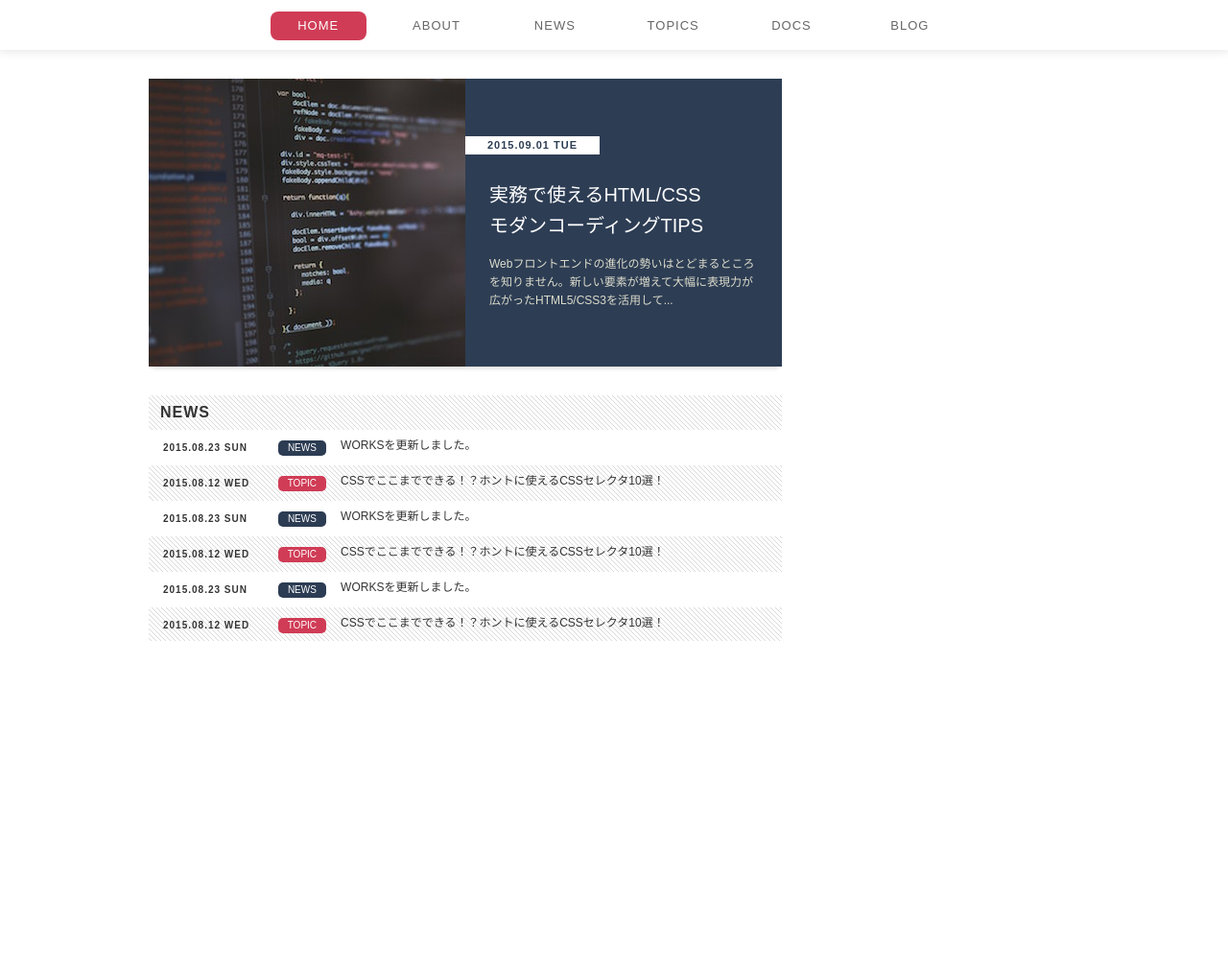
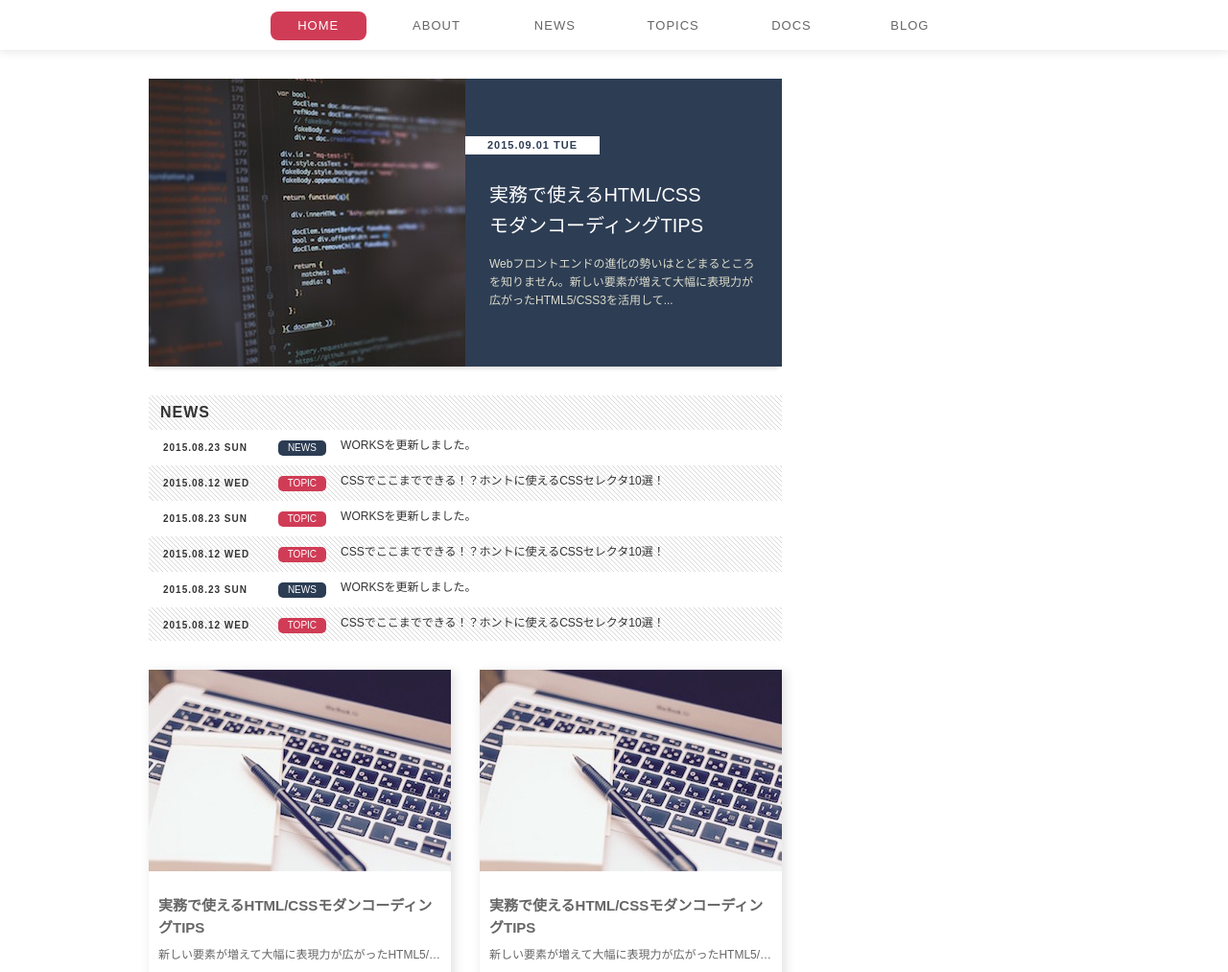
Before and after one commit to diescake/css-training, a website: page index.html in a window 1280 px wide. Shown: the part 87-1100 px from the top of the page at 96% size. Before the commit the page ends 825 px from the top, so only its background shows below. Drawn offline with Linux system fonts and the light colour scheme.

Commit message:
coding article blocks before checking the answer codes

```diff
--- a/css/style.css
+++ b/css/style.css
@@ -224,6 +224,70 @@ ul {
 .scroll-list .category.news {
   background-color: #2c3c53;
 }
+
+/* articles */
+
+.articles {
+}
+
+.articles .cards {
+}
+
+.articles a {
+  color: #666;
+  transition: opacity 0.15s;
+}
+
+.articles a:hover {
+  opacity: 0.85;
+}
+
+.articles .card:nth-of-type(odd) {
+  float: left;
+}
+
+.articles .card:nth-of-type(even) {
+  float: right;
+}
+
+.articles .card {
+  position: relative;
+  margin-bottom: 30px;
+  display: block;
+  width: 315px;
+  height: 360px;
+  line-height: 1.5;
+  box-shadow: 3px 3px 10px 1px #e3e3e3;
+}
+
+.articles .image {
+  width: 315px;
+  height: 210px;
+}
+
+.articles .title {
+  padding: 20px 10px 0;
+  font-weight: bold;
+  font-size: 1.5rem;
+}
+
+.articles .desc {
+  padding: 8px 10px 0;
+  overflow: hidden;
+  white-space: nowrap;
+  text-overflow: ellipsis;
+}
+
+.articles .date {
+  position: absolute;
+  bottom: 15px;
+  right: 0;
+  width: 50%;
+  text-align: center;
+  background-color: #9c0;
+  font-weight: bold;
+}
+
 /* sidemenu */
 
 .sidemenu {
--- a/index.html
+++ b/index.html
@@ -69,7 +69,7 @@
         <li class="scroll-item">
           <a href="#">
             <time class="date" datetime="2015-08-23">2015.08.23 SUN</time>
-            <span class="category news">NEWS</span>
+            <span class="category">TOPIC</span>
             <span class="title">WORKSを更新しました。</span>
           </a>
         </li>
@@ -97,6 +97,50 @@
       </ul>
       <h2 class="hidden">ARTICLES</h2>
       <div class="articles">
+        <div class="cards cleafix">
+          <a href="#" class="card">
+            <img class="image" src="../images/article.jpg" alt="PC画面">
+            <div class="content">
+              <h3 class="title">
+                実務で使えるHTML/CSSモダンコーディングTIPS
+              </h3>
+              <p class="desc">新しい要素が増えて大幅に表現力が広がったHTML5/CSS3を活用して...</p>
+              <time class="date" datetime="2015-09-01">2015.09.01 TUE</time>
+            </div>
+          </a>
+          <a href="#" class="card">
+            <img class="image" src="../images/article.jpg" alt="PC画面">
+            <div class="content">
+              <h3 class="title">
+                実務で使えるHTML/CSSモダンコーディングTIPS
+              </h3>
+              <p class="desc">新しい要素が増えて大幅に表現力が広がったHTML5/CSS3を活用して...</p>
+              <time class="date" datetime="2015-09-01">2015.09.01 TUE</time>
+            </div>
+          </a>
+        </div>
+        <div class="cards cleafix">
+          <a href="#" class="card">
+            <img class="image" src="../images/article.jpg" alt="PC画面">
+            <div class="content">
+              <h3 class="title">
+                実務で使えるHTML/CSSモダンコーディングTIPS
+              </h3>
+              <p class="desc">新しい要素が増えて大幅に表現力が広がったHTML5/CSS3を活用して...</p>
+              <time class="date" datetime="2015-09-01">2015.09.01 TUE</time>
+            </div>
+          </a>
+          <a href="#" class="card">
+            <img class="image" src="../images/article.jpg" alt="PC画面">
+            <div class="content">
+              <h3 class="title">
+                実務で使えるHTML/CSSモダンコーディングTIPS
+              </h3>
+              <p class="desc">新しい要素が増えて大幅に表現力が広がったHTML5/CSS3を活用して...</p>
+              <time class="date" datetime="2015-09-01">2015.09.01 TUE</time>
+            </div>
+          </a>
+        </div>
       </div>
     </main>
     <div class="sidemenu">
```
